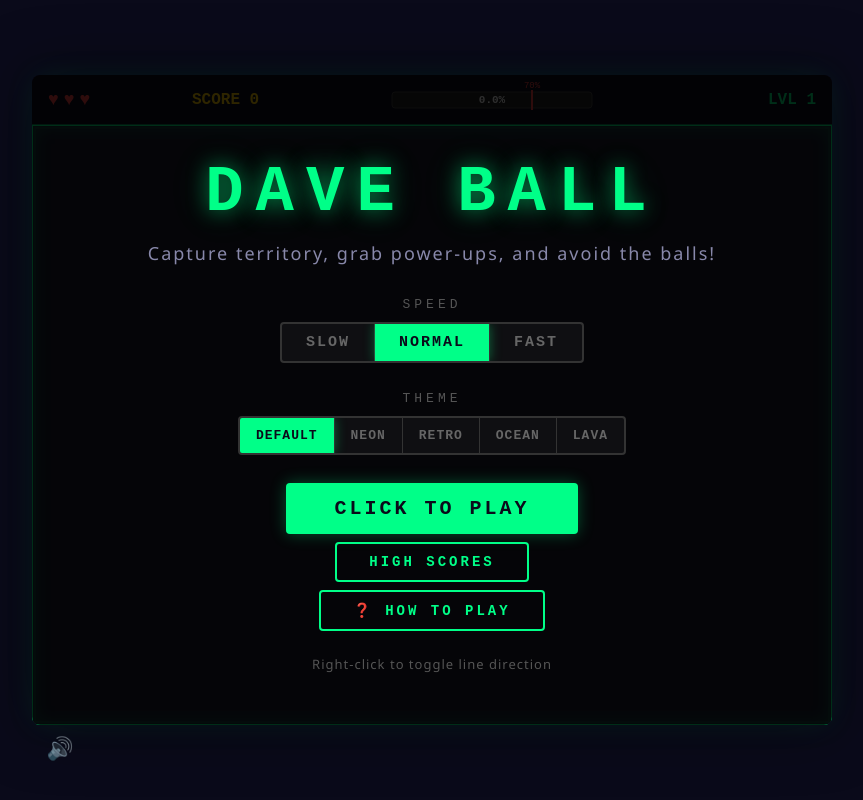
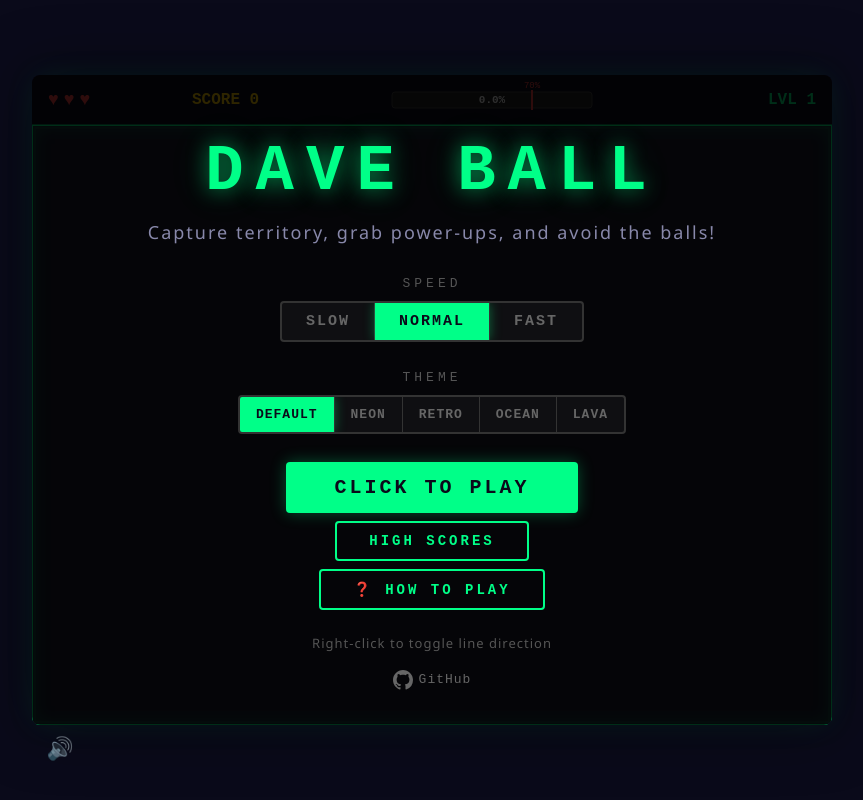
Before and after one commit to dtagler/dave-ball, a plain HTML site: page frontend/index.html in a window 1280 px wide. Shown: the whole page, without its empty margins (208-1071 px from the left). Drawn offline with nearby package versions, Linux system fonts and the light colour scheme; no server answers.

Commit message:
Add gameplay GIF to README, GitHub link to start screen
- Animated GIF (10s, 12fps) showing line drawing, ball movement,
  and territory capture at level 2
- GitHub icon + link at bottom of start screen overlay
- Styled with hover effect matching the arcade theme

Co-authored-by: Copilot <223556219+Copilot@users.noreply.github.com>

```diff
--- a/frontend/css/styles.css
+++ b/frontend/css/styles.css
@@ -98,6 +98,23 @@ body {
     color: #555;
     margin-top: 24px;
     letter-spacing: 1px;
+}
+
+.github-link {
+    display: inline-flex;
+    align-items: center;
+    gap: 6px;
+    margin-top: 18px;
+    color: #666;
+    text-decoration: none;
+    font-family: "Courier New", monospace;
+    font-size: 13px;
+    letter-spacing: 1px;
+    transition: color 0.2s;
+}
+
+.github-link:hover {
+    color: #fff;
 }
 
 .overlay-heading {
--- a/frontend/index.html
+++ b/frontend/index.html
@@ -38,6 +38,10 @@
                 <button id="btn-highscores" class="btn-arcade btn-highscores-start">High Scores</button>
                 <button id="btn-help" class="btn-arcade btn-highscores-start">❓ How to Play</button>
                 <p class="game-hint">Right-click to toggle line direction</p>
+                <a href="https://github.com/dtagler/dave-ball" target="_blank" rel="noopener" class="github-link" title="View on GitHub">
+                    <svg width="20" height="20" viewBox="0 0 16 16" fill="currentColor"><path d="M8 0C3.58 0 0 3.58 0 8c0 3.54 2.29 6.53 5.47 7.59.4.07.55-.17.55-.38 0-.19-.01-.82-.01-1.49-2.01.37-2.53-.49-2.69-.94-.09-.23-.48-.94-.82-1.13-.28-.15-.68-.52-.01-.53.63-.01 1.08.58 1.23.82.72 1.21 1.87.87 2.33.66.07-.52.28-.87.51-1.07-1.78-.2-3.64-.89-3.64-3.95 0-.87.31-1.59.82-2.15-.08-.2-.36-1.02.08-2.12 0 0 .67-.21 2.2.82.64-.18 1.32-.27 2-.27s1.36.09 2 .27c1.53-1.04 2.2-.82 2.2-.82.44 1.1.16 1.92.08 2.12.51.56.82 1.27.82 2.15 0 3.07-1.87 3.75-3.65 3.95.29.25.54.73.54 1.48 0 1.07-.01 1.93-.01 2.2 0 .21.15.46.55.38A8.01 8.01 0 0016 8c0-4.42-3.58-8-8-8z"/></svg>
+                    GitHub
+                </a>
             </div>
         </div>
 
```
Also changed, not shown: README.md, 2 other files.
